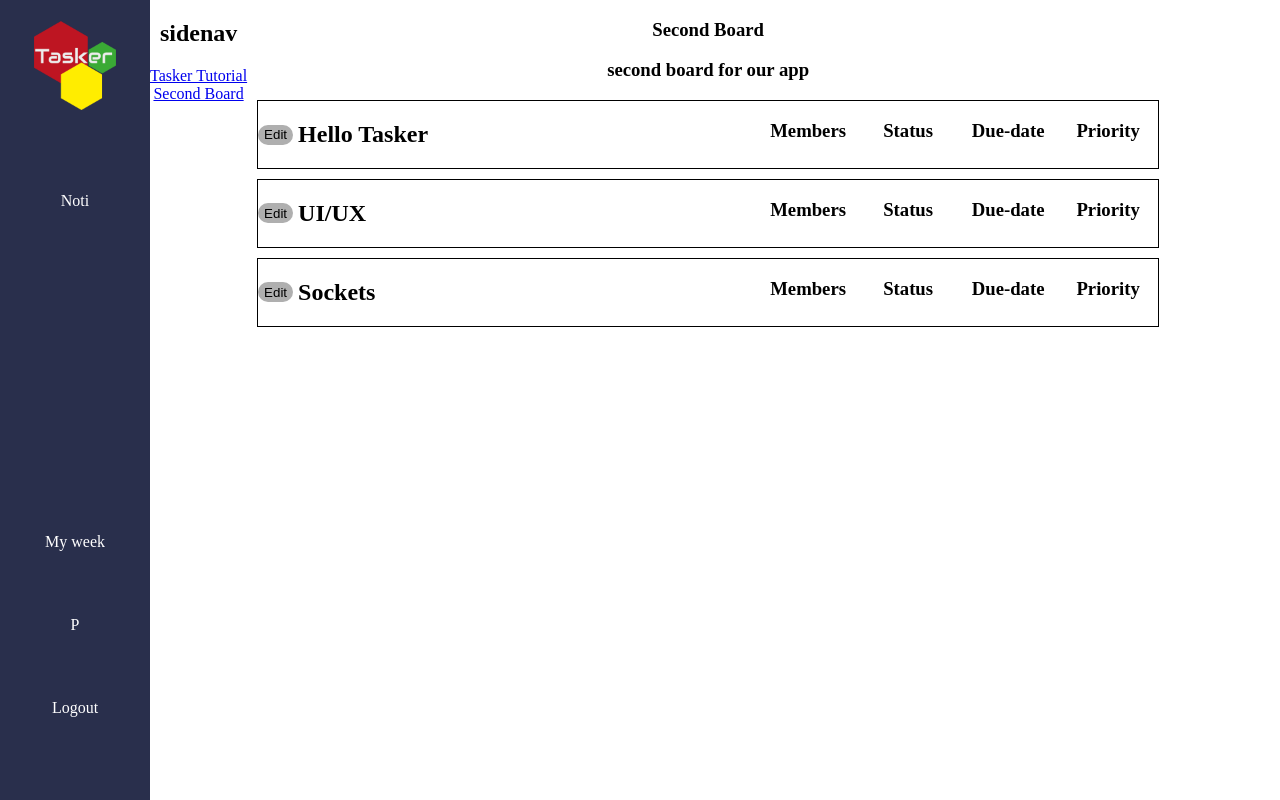
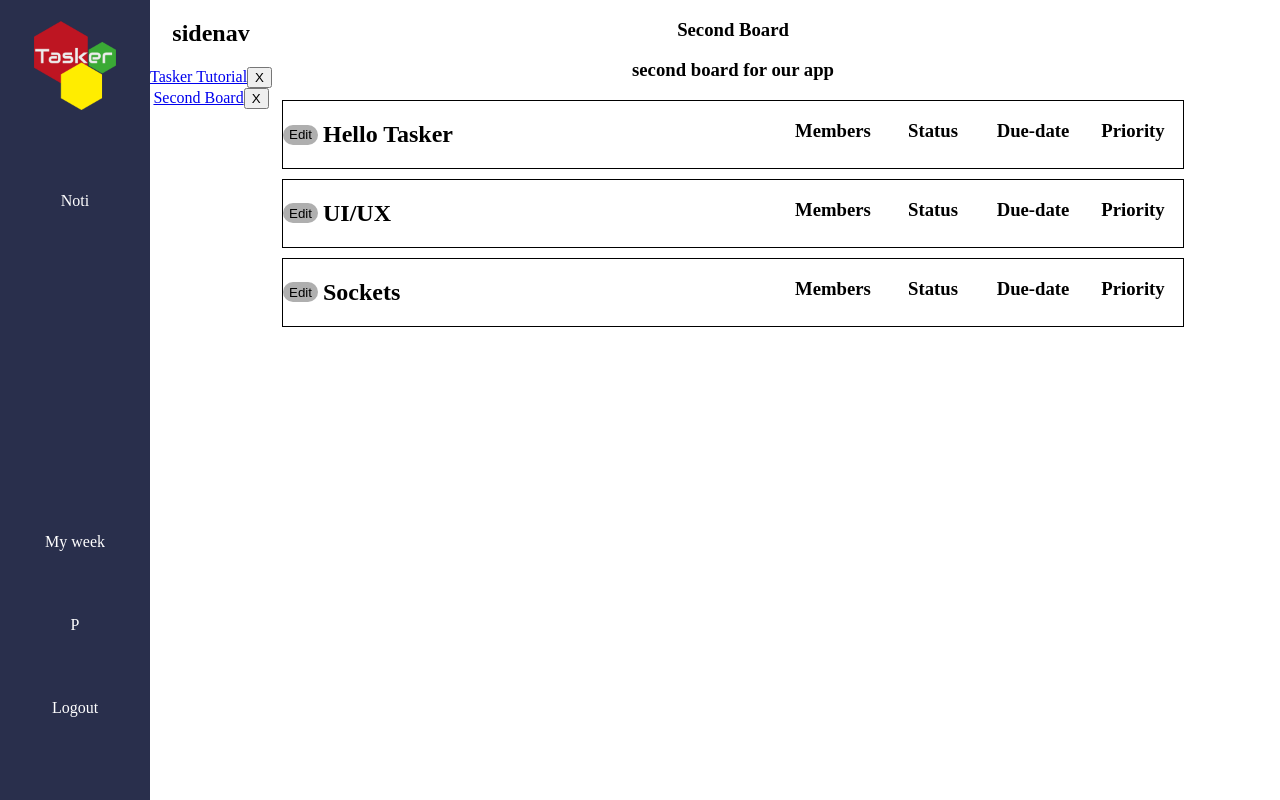
Before and after one commit to Leshyy/Tasker, a React (Create React App) app: page /board/asd456 in a window 1280 px wide. Built offline with nearby package versions, Linux system fonts and the light colour scheme.

Commit message:
delete board

```diff
--- a/src/assets/styles/global.scss
+++ b/src/assets/styles/global.scss
@@ -6,5 +6,5 @@
 
 // COMPONENTS
 @import "cmps/AppHeader";
-@import "cmps/groupPreview";
-@import "cmps/taskPreview";
+@import "cmps/GroupPreview";
+@import "cmps/TaskPreview";
--- a/src/cmps/BoardList.jsx
+++ b/src/cmps/BoardList.jsx
@@ -1,12 +1,13 @@
 import { BoardPreview } from "./BoardPreview";
 
-export function BoardList({ boards }) {
+export function BoardList({ boards, onRemove }) {
     return (
         <section className="board-list">
             {boards.map(board => {
                 return <BoardPreview
                     key={board._id}
                     board={board}
+                    onRemove={onRemove}
                 />
             })}
         </section>
--- a/src/cmps/BoardPreview.jsx
+++ b/src/cmps/BoardPreview.jsx
@@ -1,13 +1,12 @@
-import { Component } from 'react'
 import { Link } from 'react-router-dom'
 
-export class BoardPreview extends Component {
-    render() {
-        const { board } = this.props
-        return (
-            <section className="board-preview">
-                <Link to={`/board/${board._id}`}>{board.name}</Link>
-            </section>
-        )
-    }
+export function BoardPreview({ board, onRemove }) {
+    return (
+        <section className="board-preview">
+            <Link to={`/board/${board._id}`}>{board.name}</Link>
+            <button onClick={() => {
+                onRemove(board._id)
+            }}>X</button>
+        </section>
+    )
 }
--- a/src/cmps/BoardSideNav.jsx
+++ b/src/cmps/BoardSideNav.jsx
@@ -1,11 +1,10 @@
-import { boardService } from "../services/boardService";
 import { BoardList } from "./BoardList";
 
-export function BoardSideNav() {
+export function BoardSideNav({ boards, onRemove }) {
     return (
         <div>
             <h2>sidenav</h2>
-            <BoardList boards={boardService.query()} />
+            <BoardList boards={boards} onRemove={onRemove} />
         </div>
     )
 }
--- a/src/pages/BoardApp.jsx
+++ b/src/pages/BoardApp.jsx
@@ -2,21 +2,35 @@ import { Component } from 'react'
 import { Switch, Route } from 'react-router-dom'
 import { BoardDetails } from '../cmps/BoardDetails'
 import { BoardSideNav } from '../cmps/BoardSideNav'
+import { boardService } from '../services/boardService'
 
 export class BoardApp extends Component {
+    state = {
+        boards: null
+    }
 
     componentDidMount() {
-        // load boards, for now just get data from json
+        this.loadBoards()
+    }
+    loadBoards = () => {
+        const boards = boardService.query()
+        this.setState({ boards })
+    }
+
+    onRemove = (boardId) => {
+        boardService.remove(boardId)
+        this.loadBoards()
     }
 
 
     render() {
+        const { boards } = this.state
+        if (!boards) return <div>Loading...</div>
         return (
             <section className="board-app flex">
-                <BoardSideNav />
+                <BoardSideNav boards={boards} onRemove={this.onRemove} />
                 <Switch>
                     <Route path="/board/:boardId" component={BoardDetails} />
-                    {/* <BoardDetails /> */}
                 </Switch>
 
             </section>
--- a/src/services/boardService.js
+++ b/src/services/boardService.js
@@ -1,4 +1,6 @@
 import { boards } from '../data/boardDB.json'
+
+var gBoards = boards
 
 export const boardService = {
     query,
@@ -9,7 +11,7 @@ export const boardService = {
 
 
 function query() {
-    return boards
+    return gBoards
 }
 
 function save() {
@@ -17,10 +19,10 @@ function save() {
 
 }
 
-function remove() {
-
+function remove(boardId) {
+    gBoards = gBoards.filter(board => board._id !== boardId)
 }
 
 function getById(boardId) {
-    return boards.find(board => board._id === boardId)
+    return gBoards.find(board => board._id === boardId)
 }
```
Also changed, not shown: 1 other file (tests, documents, lock files or other folders).
